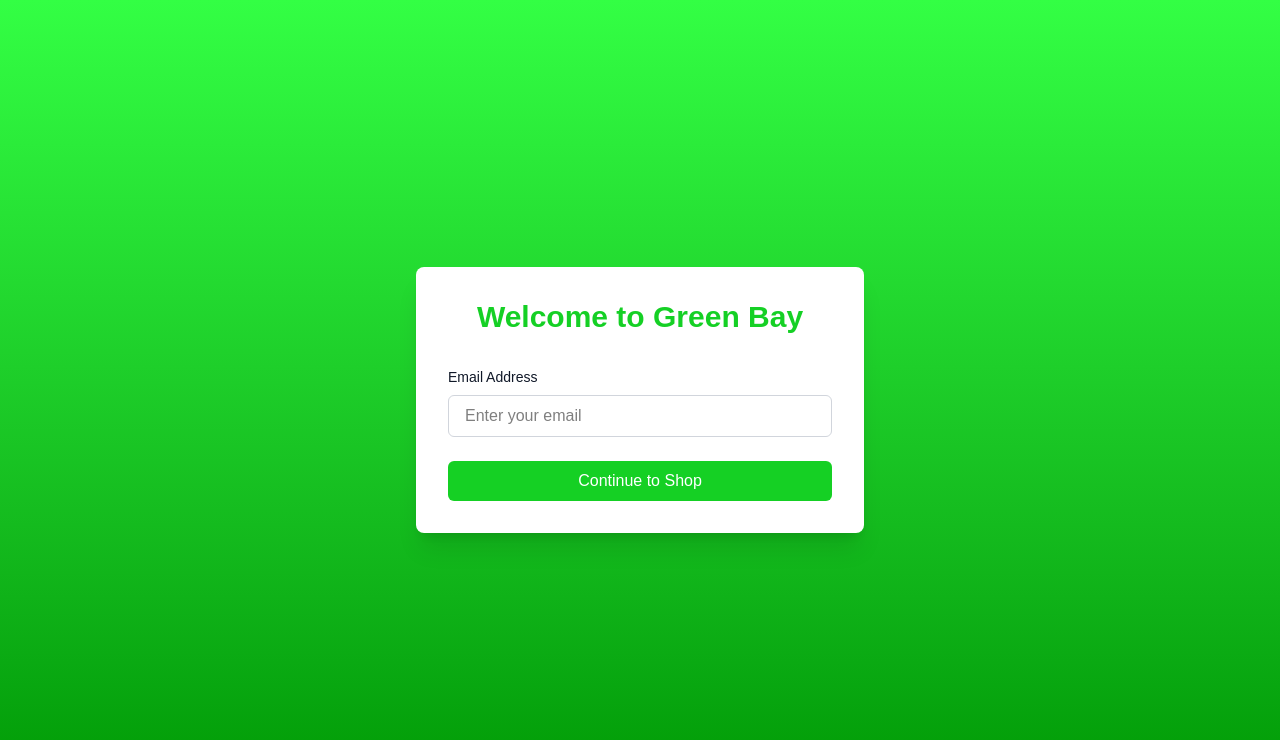
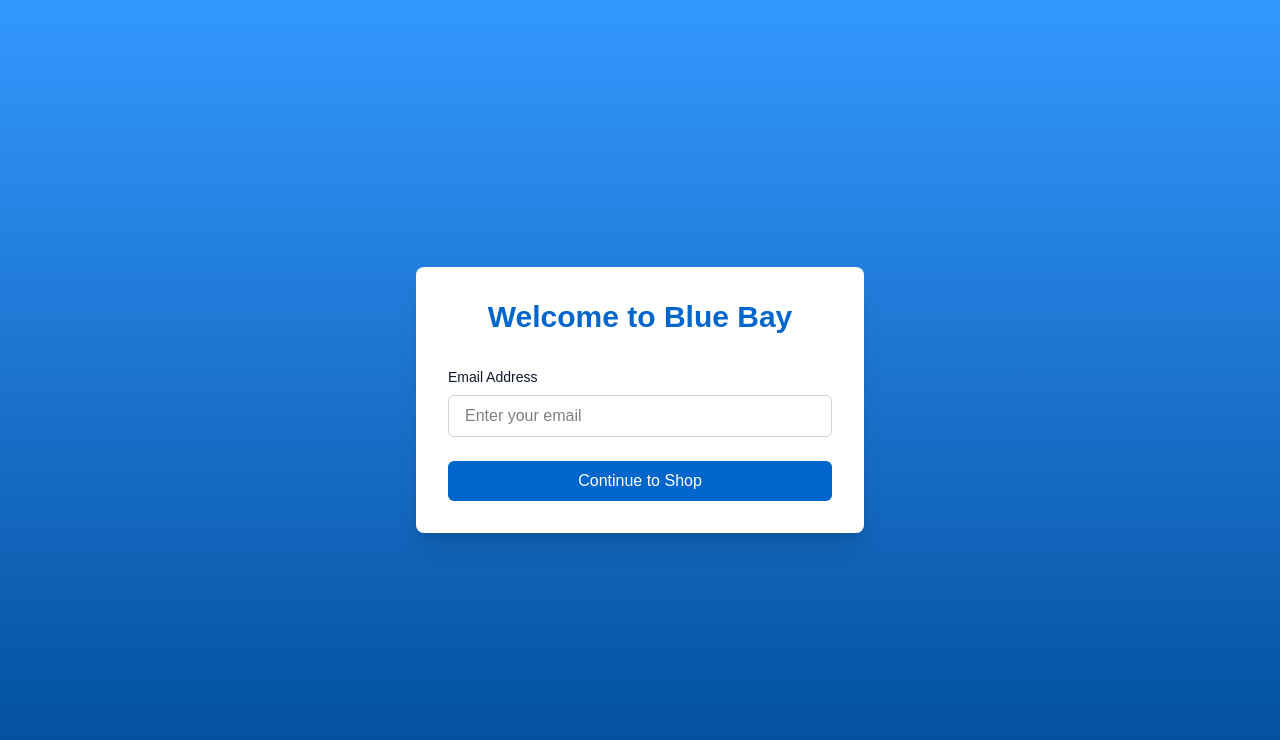
Before and after one commit to lawrenceslng/DevOps_Final_Frontend, a Next.js app: page / in a window 1280 px wide. Shown: the top 740 px of the page. Built offline with nearby package versions, Linux system fonts and the light colour scheme.

Commit message:
reset to blue theme

```diff
--- a/src/app/globals.css
+++ b/src/app/globals.css
@@ -1,4 +1,4 @@
-/* @import "tailwindcss";
+@import "tailwindcss";
 
 :root {
   --background: #ffffff;
@@ -35,10 +35,10 @@ body {
   background: var(--background);
   color: var(--foreground);
   font-family: Arial, Helvetica, sans-serif;
-} */
+}
 
 
-@import "tailwindcss";
+/* @import "tailwindcss";
 
 :root {
   --background: #ffffff;
@@ -75,4 +75,4 @@ body {
   background: var(--background);
   color: var(--foreground);
   font-family: Arial, Helvetica, sans-serif;
-}
+} */
--- a/src/app/layout.tsx
+++ b/src/app/layout.tsx
@@ -14,13 +14,13 @@ const geistMono = Geist_Mono({
 });
 
 export const metadata: Metadata = {
-  // title: "Blue Bay - Your One-Stop Shop",
-  // description: "Welcome to Blue Bay, your premier online shopping destination",
-  // keywords: "ecommerce, online shopping, blue bay, products",
+  title: "Blue Bay - Your One-Stop Shop",
+  description: "Welcome to Blue Bay, your premier online shopping destination",
+  keywords: "ecommerce, online shopping, blue bay, products",
 
-  title: "Green Bay - Your One-Stop Shop",
-  description: "Welcome to Green Bay, your premier online shopping destination",
-  keywords: "ecommerce, online shopping, green bay, products",
+  // title: "Green Bay - Your One-Stop Shop",
+  // description: "Welcome to Green Bay, your premier online shopping destination",
+  // keywords: "ecommerce, online shopping, green bay, products",
 };
 
 export default function RootLayout({
--- a/src/app/page.tsx
+++ b/src/app/page.tsx
@@ -23,8 +23,8 @@ export default function Home() {
   return (
     <div className="min-h-screen flex flex-col items-center justify-center bg-gradient-to-b from-primary-light to-primary-dark p-4">
       <div className="bg-white rounded-lg shadow-xl p-8 w-full max-w-md">
-        {/* <h1 className="text-3xl font-bold text-center mb-8 text-primary">Welcome to Blue Bay</h1> */}
-        <h1 className="text-3xl font-bold text-center mb-8 text-primary">Welcome to Green Bay</h1>
+        <h1 className="text-3xl font-bold text-center mb-8 text-primary">Welcome to Blue Bay</h1>
+        {/* <h1 className="text-3xl font-bold text-center mb-8 text-primary">Welcome to Green Bay</h1> */}
         <form onSubmit={handleSubmit} className="space-y-6">
           <div>
             <label htmlFor="email" className="block text-sm font-medium text-gray-900 mb-2">
```
